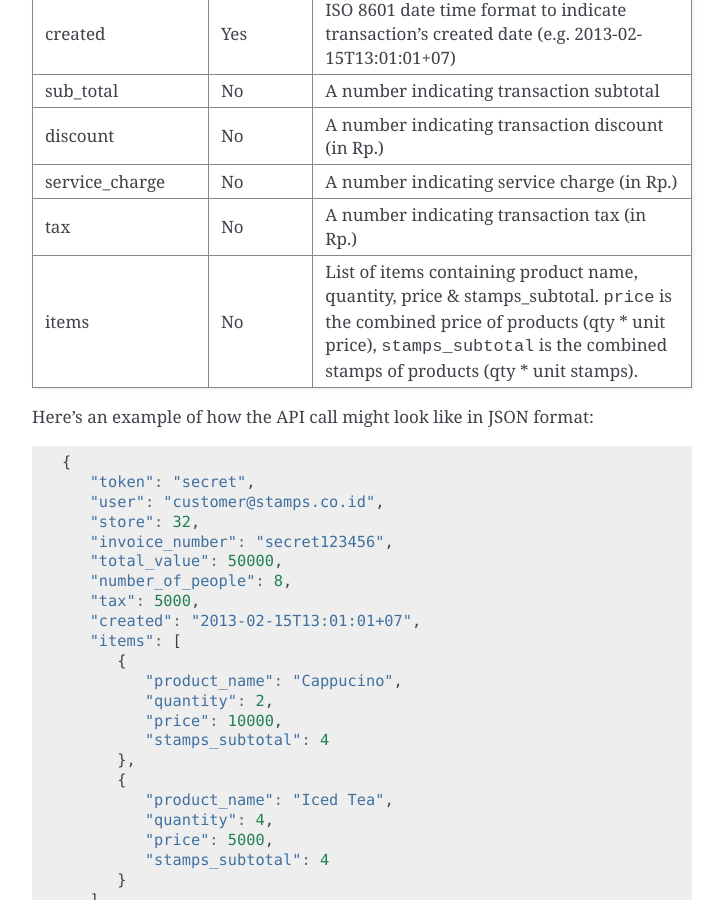
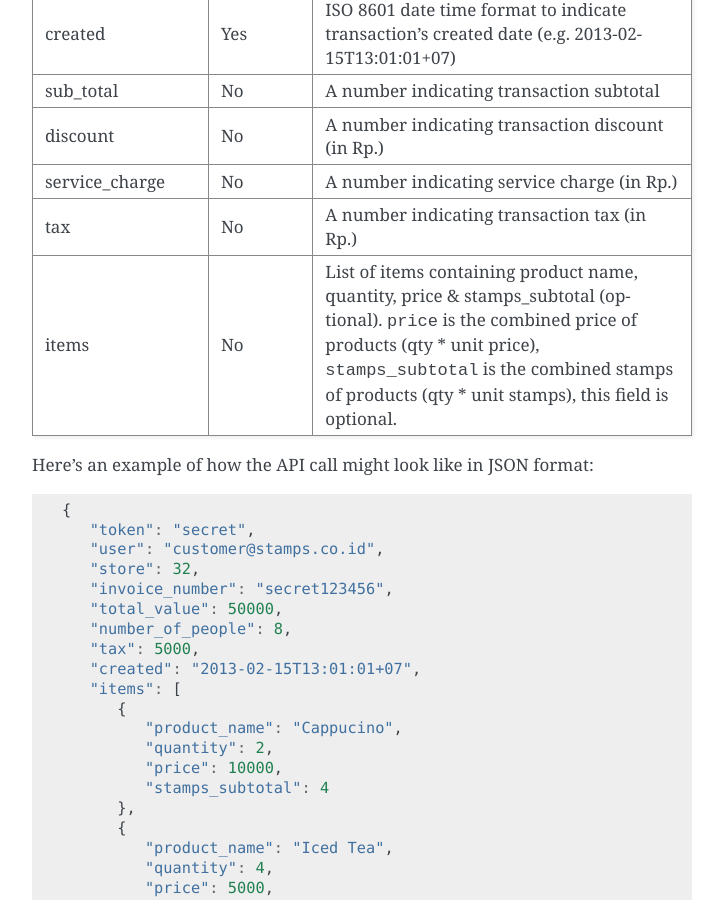
Before and after one commit to ui/stamps-api-docs, a Sphinx documentation site: the page built from source/transaction_api.rst, in a window 1280 px wide and 900 px high, scrolled down 771 px. Shown: the whole window, without its empty margins (388-1112 px from the left). Built offline with Sphinx 7.4.7, drawn with Linux system fonts in a browser that asks for light colours.

Commit message:
tambah optional

```diff
--- a/source/transaction_api.rst
+++ b/source/transaction_api.rst
@@ -34,9 +34,10 @@ discount            No          A number indicating transaction discount (in Rp.
 service_charge      No          A number indicating service charge (in Rp.)
 tax                 No          A number indicating transaction tax (in Rp.)
 items               No          List of items containing product name, quantity, price &
-                                stamps_subtotal.
+                                stamps_subtotal (optional).
                                 ``price`` is the combined price of products (qty * unit price),
-                                ``stamps_subtotal`` is the combined stamps of products (qty * unit stamps).
+                                ``stamps_subtotal`` is the combined stamps of products (qty * unit stamps),
+                                this field is optional.
 =================== =========== =======================
 
 
```
